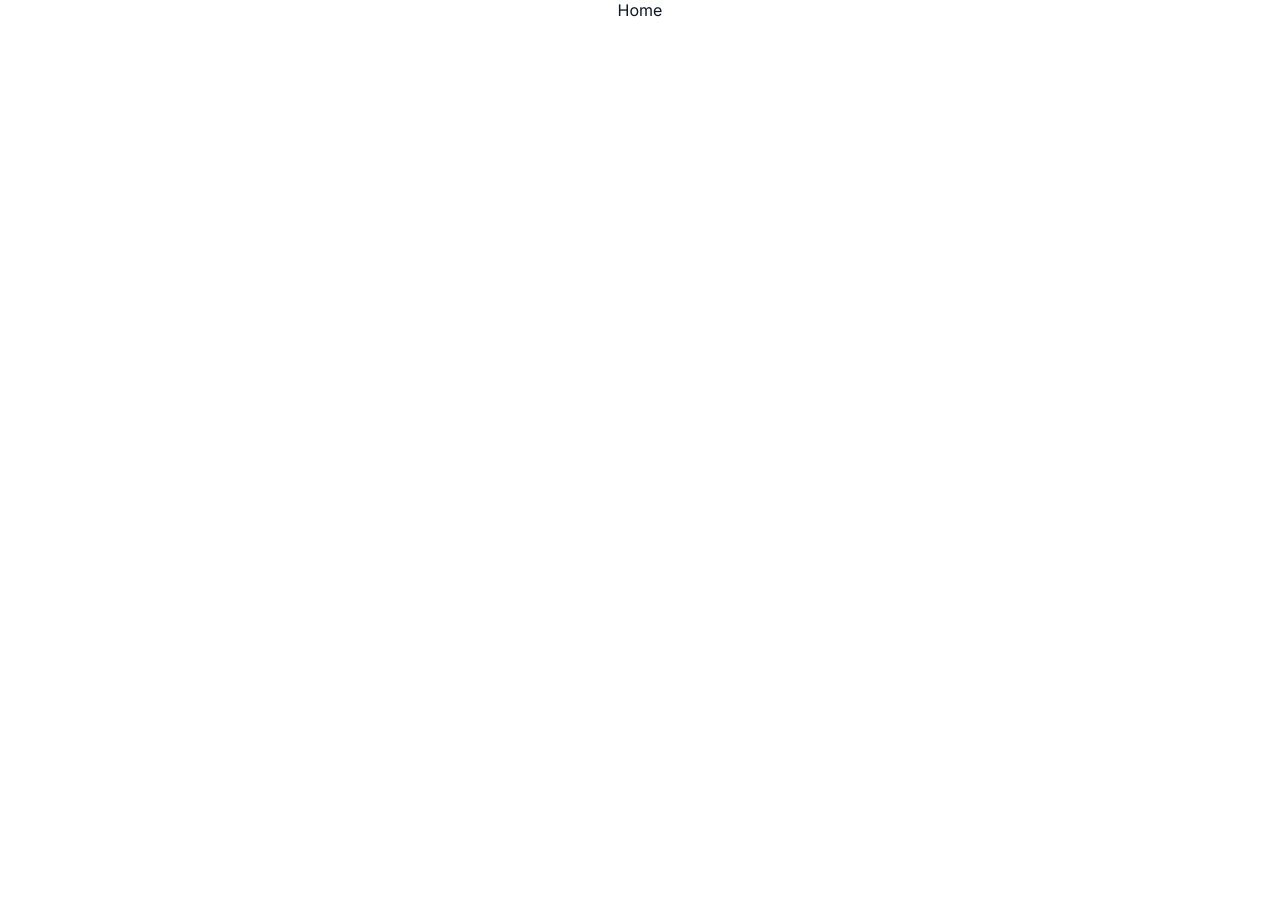
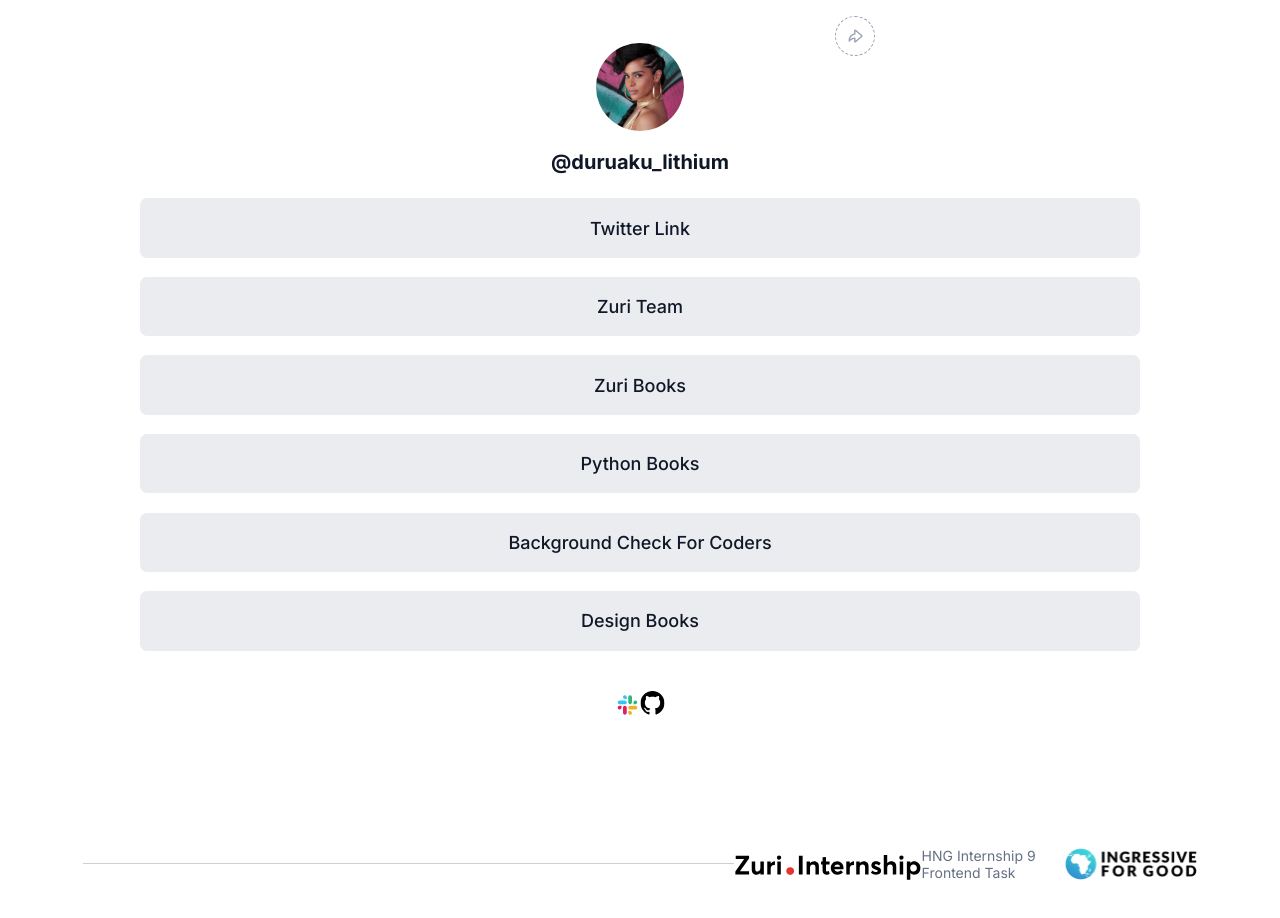
Before and after one commit to D3troit98/mylinktreee, a React (Create React App) app: page / in a window 1280 px wide. Shown: the top 918 px of the page. Before the commit the page ends 800 px from the top, so only its background shows below. Built offline with nearby package versions, Linux system fonts and the light colour scheme.

Commit message:
changing imports

```diff
--- a/src/components/home/Footer.jsx
+++ b/src/components/home/Footer.jsx
@@ -1,8 +1,9 @@
 import React from "react";
-import { zuri, i4g } from "../assets";
+import { zuri, i4g } from "../../assets";
 const Footer = () => {
   return (
     <footer>
+      <div className="line" />
       <img src={zuri} alt="zuri logo" className="zuri-logo" />
       <p className="footer-text">HNG Internship 9 Frontend Task</p>
       <img src={i4g} alt="i4g logo" className="i4g-logo" />
--- a/src/components/home/Home.jsx
+++ b/src/components/home/Home.jsx
@@ -1,7 +1,24 @@
 import React from "react";
+import { slack, github } from "../../assets";
+import Footer from "./Footer";
+import Links from "./Links";
+import Profile from "./Profile";
+const Home = () => {
+  return (
+    <>
+      <Profile />
+      <Links />
 
-const Home = () => {
-  return <div>Home</div>;
+      <div className="code">
+        <img src={slack} alt="slack_logo" className="slack_logo" />
+        <a href="https://github.com/D3troit98/mylinktreee.git">
+          <img src={github} alt="github_link" className="source_code" />
+        </a>
+      </div>
+
+      <Footer />
+    </>
+  );
 };
 
 export default Home;
--- a/src/components/home/Profile.jsx
+++ b/src/components/home/Profile.jsx
@@ -1,5 +1,5 @@
 import React from "react";
-import { pic, shareIcon, shareDots, toolTip } from "../assets";
+import { pic, shareIcon, shareDots, toolTip } from "../../assets";
 
 const Profile = () => {
   return (
```
